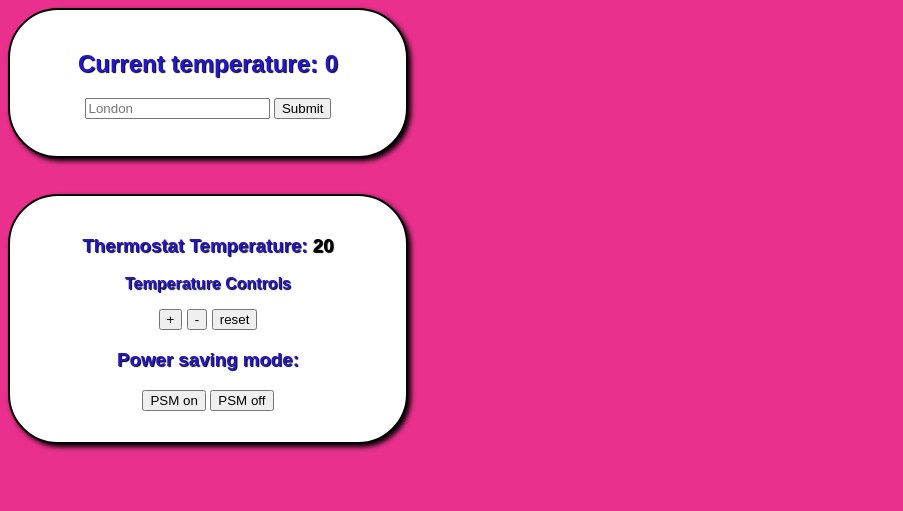
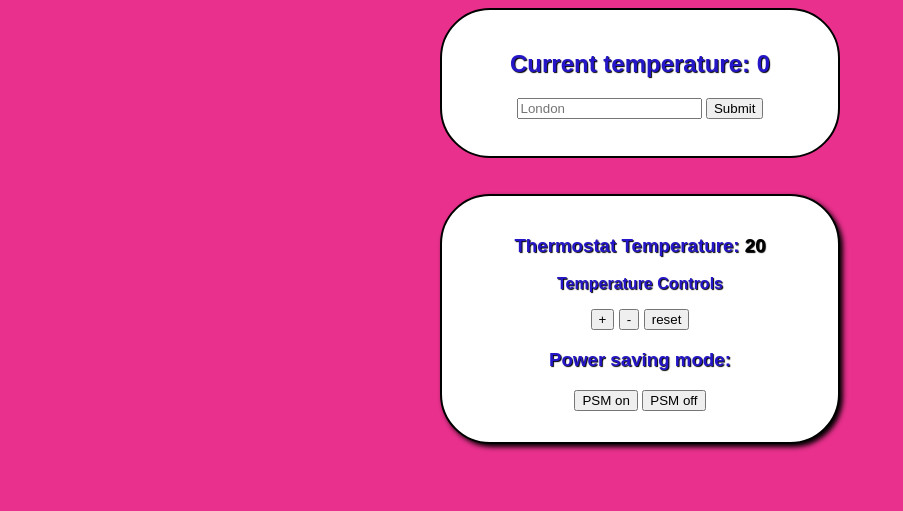
Before and after one commit to petraartep/thermostat, a plain HTML site: page src/index.html in a window 1280 px wide. Shown: the whole page, without its empty margins (0-903 px from the left). Drawn offline with nearby package versions, Linux system fonts and the light colour scheme; no server answers.

Commit message:
css update

```diff
--- a/src/thermostat.css
+++ b/src/thermostat.css
@@ -3,17 +3,17 @@ body, html {
   font-weight: bold;
   color: white;
   text-shadow: 1px 1px 2px #000000;
+  text-align: center;
   color:#FFD232;
-
+/*
   width: 500px;
-  height: 500px;
+  height: 500px; */
   background-color: #e8308c;
   -webkit-animation-name: pulse;
   -webkit-animation-duration: 5s;
   animation: pulse 5s infinite;
   }
 
-/* Safari 4.0 - 8.0 */
 @-webkit-keyframes pulse {
   0%   {background-color: #e8308c;}
   25%  {background-color: #574FF2;}
@@ -21,7 +21,6 @@ body, html {
   100% {background-color: #A623D0;}
 }
 
-/* Standard syntax */
 @keyframes pulse {
   0%   {background-color: #e8308c;}
   25%  {background-color: #574FF2;}
@@ -40,9 +39,10 @@ body, html {
   border-radius: 50px;
   background: #ffffff;
   padding: 20px;
+  height: 250px;
   width: 400px;
-  height: 250px;
-  align-self: center;
+  margin: 0 auto;
+
   }
 
   .div2 {
@@ -51,13 +51,14 @@ body, html {
   text-align: center;
   border: 2px solid black;
   box-sizing: border-box;
-  box-shadow: 3px 3px 5px #000000;
+  /* box-shadow: 3px 3px 5px #000000; */
   box-align: center;
   border-radius: 50px;
   background: #ffffff;
   padding: 20px;
   width: 400px;
   height: 150px;
+  margin: 0 auto;
   }
 
 
```
